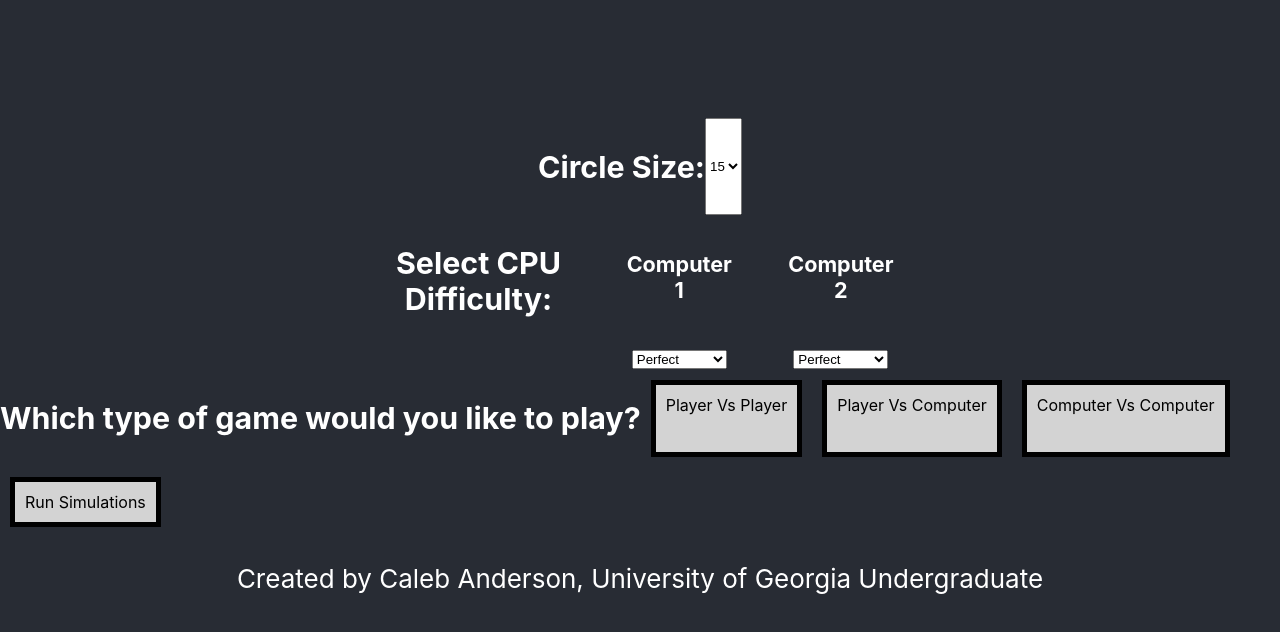
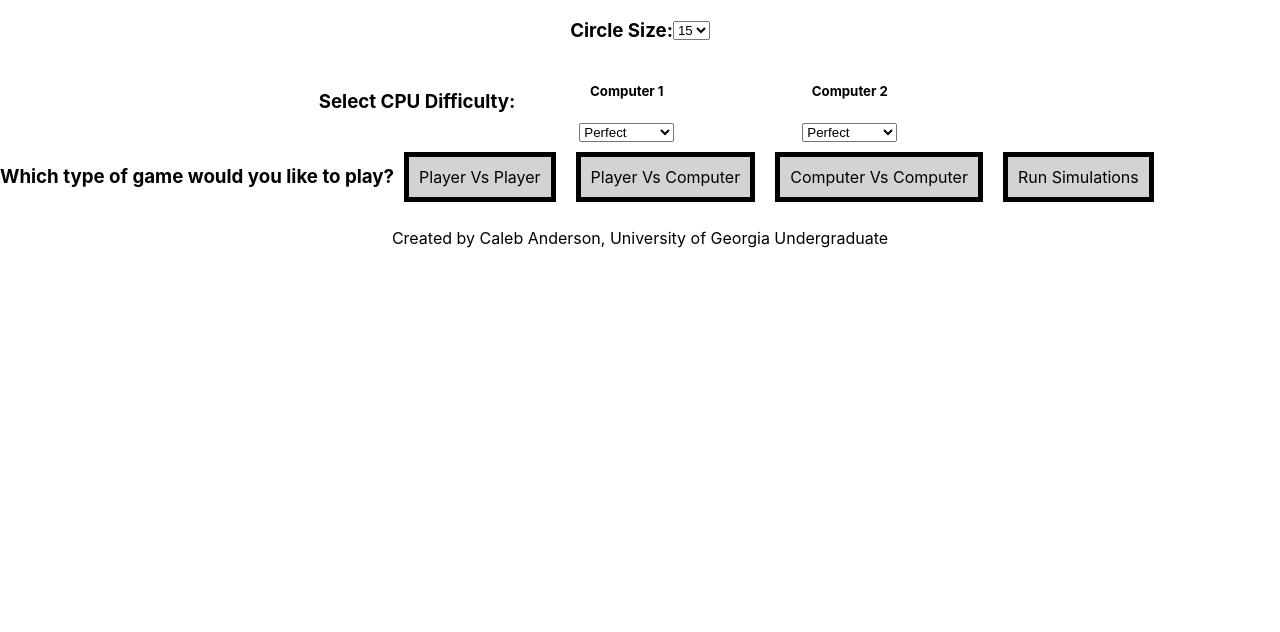
Before and after one commit to JosephCalebAnderson/circular-nim, a React (Create React App) app: page / in a window 1280 px wide. Shown: the top 632 px of the page. Built offline with nearby package versions, Linux system fonts and the light colour scheme.

Commit message:
Rebuilding UI

```diff
--- a/src/App.css
+++ b/src/App.css
@@ -1,16 +1,5 @@
 .App {
   text-align: center;
-}
-
-.App-logo {
-  height: 40vmin;
-  pointer-events: none;
-}
-
-@media (prefers-reduced-motion: no-preference) {
-  .App-logo {
-    animation: App-logo-spin infinite 20s linear;
-  }
 }
 
 .App-header {
@@ -26,23 +15,68 @@
 
 .computerDiff {
   display: flex;
+  justify-content: center;
+  flex-wrap: wrap;
+  align-items: center;
+}
+
+.dropdown {
+  cursor: pointer;
+}
+
+.Game-option {
+  cursor: pointer;
+  background-color: lightgray;
+  font-size: medium;
+  color: black;
+  border: 5px solid;
+  border-color: black;
+  padding: 10px 10px;
+  margin: 10px;
 }
 
 .gameSelection {
   display: flex;
   flex-wrap: wrap;
+  align-items: center;
 }
 
 .indvCPU {
   margin: 0% 5%;
 }
 
+.p1 {
+  color: red;
+}
+
+.p2 {
+  color: blue;
+}
+
+.selectedStone {
+  background-color: lightgreen;
+}
+
+.selectedStone:hover {
+  background-color: green;
+}
+
+.selection {
+  cursor: pointer;
+  background-color: lightgray;
+  font-size: medium;
+  color: black;
+  border: 5px solid;
+  border-color: black;
+  padding: 10px 10px;
+  margin: 20px;
+}
+
 .sizeSelector {
   display: flex;
-}
-
-.dropdown {
-  cursor: pointer;
+  justify-content: center;
+  align-items: center;
+  flex-wrap: wrap;
 }
 
 .stone {
@@ -60,20 +94,6 @@
   background-color: gray; /* Green */
 }
 
-.selectedStone {
-  background-color: lightgreen;
-}
-
-.winningStone {
-  color: yellow;
-  border: 10px solid;
-  border-color: yellow;
-}
-
-.selectedStone:hover {
-  background-color: green;
-}
-
 .takenStone {
   background-color: black;
 }
@@ -82,45 +102,8 @@
   background-color: black;
 }
 
-.selection {
-  cursor: pointer;
-  background-color: lightgray;
-  font-size: medium;
-  color: black;
-  border: 5px solid;
-  border-color: black;
-  padding: 10px 10px;
-  margin: 20px;
+.winningStone {
+  color: yellow;
+  border: 10px solid;
+  border-color: yellow;
 }
-
-.Game-option {
-  cursor: pointer;
-  background-color: lightgray;
-  font-size: medium;
-  color: black;
-  border: 5px solid;
-  border-color: black;
-  padding: 10px 10px;
-  margin: 10px;
-}
-
-.p1 {
-  color: red;
-}
-
-.p2 {
-  color: blue;
-}
-
-.App-link {
-  color: #61dafb;
-}
-
-@keyframes App-logo-spin {
-  from {
-    transform: rotate(0deg);
-  }
-  to {
-    transform: rotate(360deg);
-  }
-}
--- a/src/App.js
+++ b/src/App.js
@@ -1063,7 +1063,6 @@
   // This return statement places the HTML objects onto the web page.
   return (
     <div className="App">
-      <header className="App-header">
       {isPreGame && <div className='sizeSelector'>
         <h3>Circle Size:</h3>
         <select className = "dropdown" value={size} onChange={(event) => setSize(event.target.value)}>
@@ -1130,8 +1129,6 @@
         {!isSimulation && !isGameOver && !isPreGame && <h3 className={`prompt ${isPlayer1Turn ?  'p1' : 'p2'}`}>{turnPrompt}'s Turn</h3>}
         {!isSimulation && !isGameOver && !isPreGame && <input type="checkbox" id="cheat" name="cheat" value={winningStonesVisible} onChange= {() => setWinningStonesVisible(!winningStonesVisible)}></input>}
         {!isSimulation && !isGameOver && !isPreGame && <label for="cheat"> Highlight A Winning Move</label>}
-          <br></br>
-          <br></br>
         {!isSimulation && !isGameOver && !isPreGame && !isLoading && isPlayer1Human && <btn className="selection" onClick = {() => handleSelectionConfirmation()}>Confirm Move</btn>}
         {!isSimulation && !isGameOver && !isPreGame && !isLoading && !isPlayer1Human && <btn className="selection" onClick = {() => handleSimulationMove()}>Make CPU Move</btn>}
         {!isSimulation && !isPreGame && stoneElements}
@@ -1156,7 +1153,6 @@
           <h2>Computer 2 Winning State Moves: {cpu2Winning}</h2>
         </>}
         {!isPreGame && !isLoading && <btn className="selection" onClick = {() => handleNewGameSelection()}>Start New Game</btn>}
-      </header>
     </div>
   );
 }
```
Lines whose indentation alone changed are shown as unchanged.
